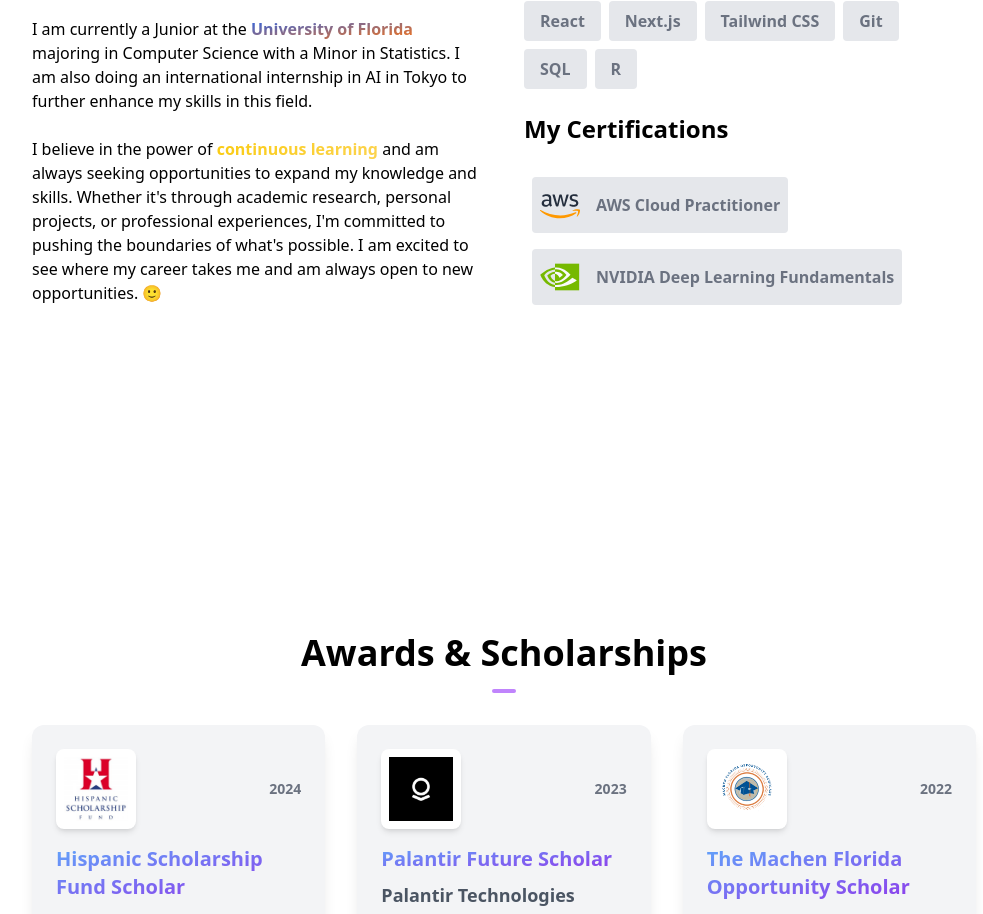
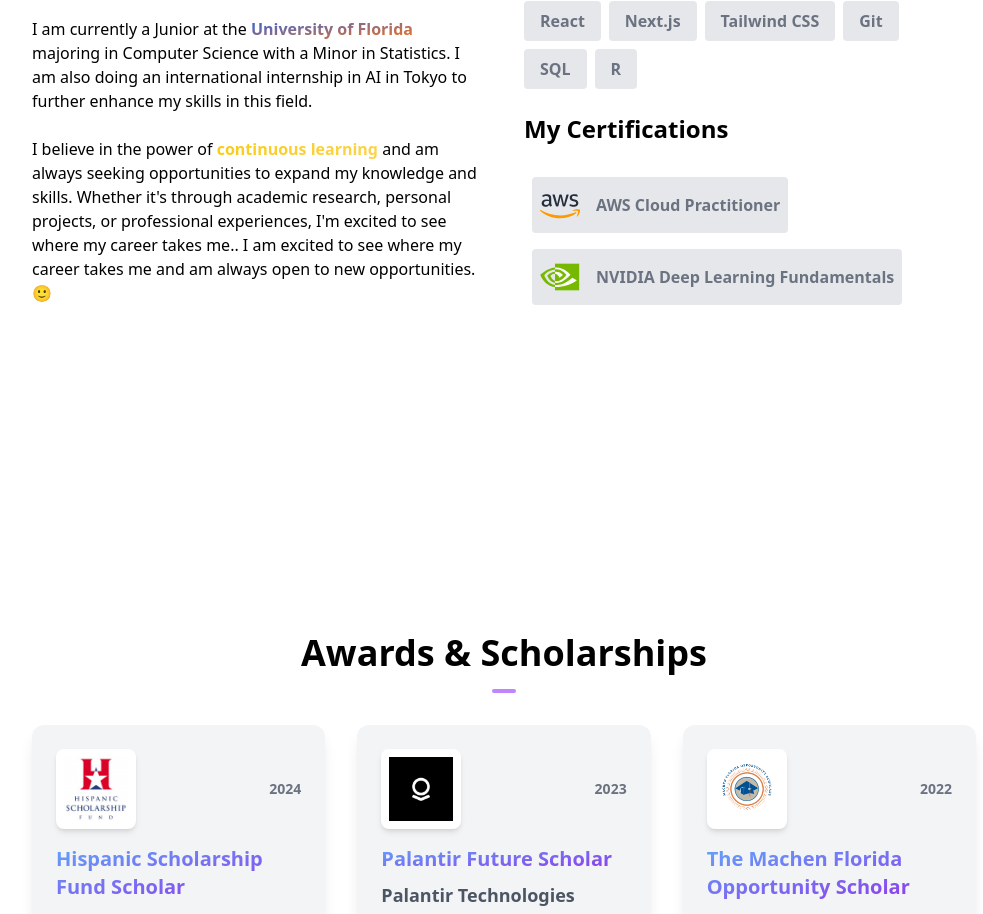
Before and after one commit to andjimenezuf/port, a Next.js app: page / in a window 1280 px wide. Shown: the part 1318-2232 px from the top of the page, without its empty margins (136-1119 px from the left). Built offline with nearby package versions, Linux system fonts and the light colour scheme.

Commit message:
Apos Erro fix

```diff
--- a/components/AboutSection.tsx
+++ b/components/AboutSection.tsx
@@ -85,7 +85,7 @@
               <span className="font-bold bg-gradient-to-r from-yellow-400 to-amber-300 bg-clip-text text-transparent">
                 continuous learning
               </span>{" "}
-              and am always seeking opportunities to expand my knowledge and skills. Whether it's through academic research, personal projects, or professional experiences, I'm committed to pushing the boundaries of what's possible.  I am excited to see where my career takes me and am always open to new opportunities. 🙂
+              and am always seeking opportunities to expand my knowledge and skills. Whether it's through academic research, personal projects, or professional experiences, I&apos;m excited to see where my career takes me..  I am excited to see where my career takes me and am always open to new opportunities. 🙂
             </p>
           </div>
           <div className="text-center md:w-1/2 md:text-left">
```
